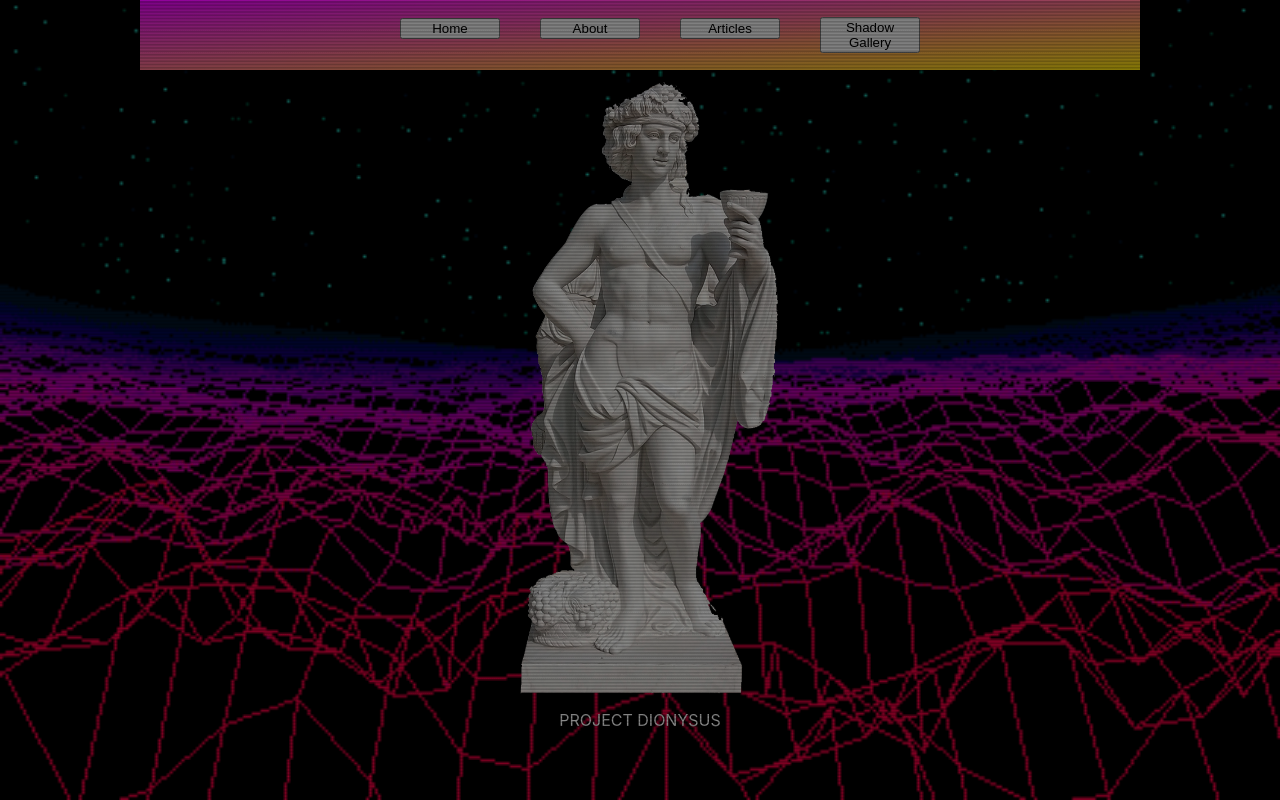
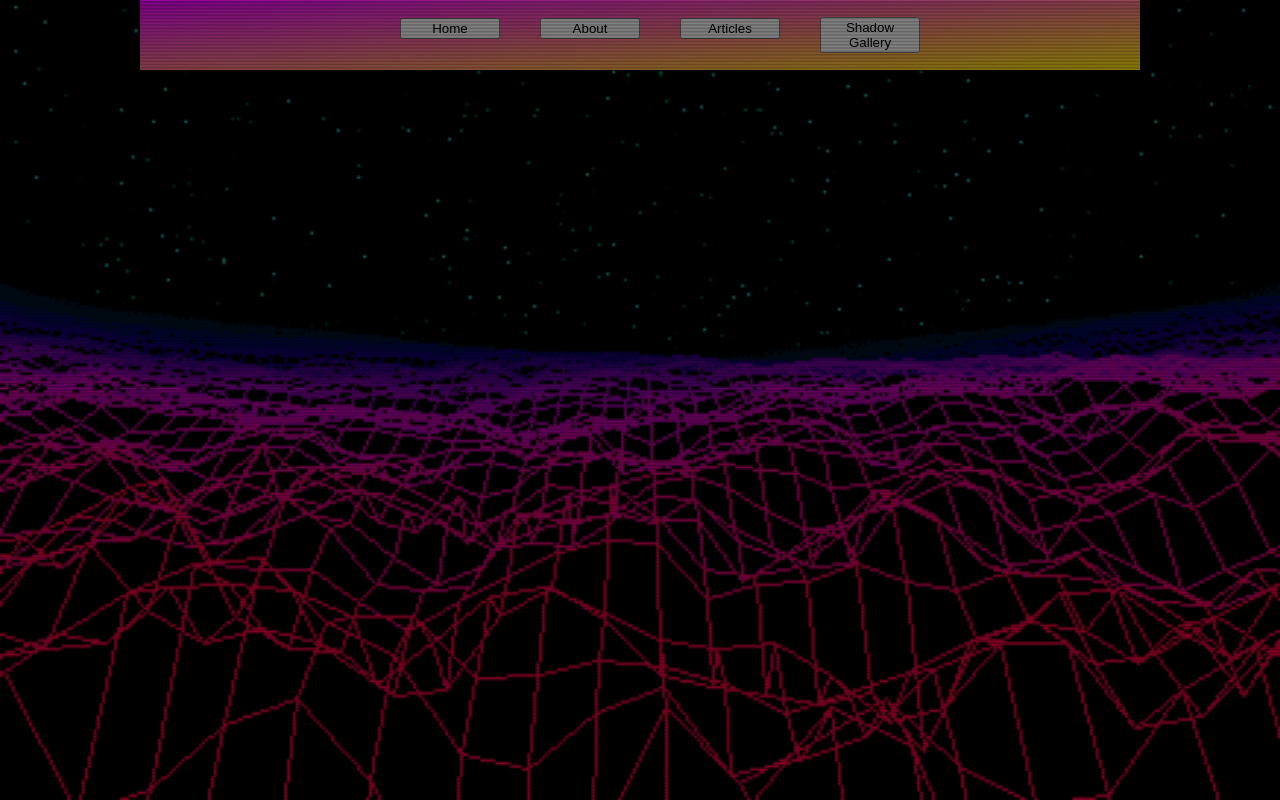
Before and after one commit to Eskaicito/project-dionysus, a React (Create React App) app: page / in a window 1280 px wide. Built offline with nearby package versions, Linux system fonts and the light colour scheme.

Commit message:
items folder added

```diff
--- a/src/components/banner/Banner.css
+++ b/src/components/banner/Banner.css
@@ -6,7 +6,7 @@
     height: 100vh;
     width: 100%;
 }
-.banner-container{
+/*.banner-container{
     width: 100%;
     height: 100%;
     position: absolute;
@@ -28,4 +28,4 @@
 img{
     max-width: 500vw;
     height: 80vh;
-}
+}*/
--- a/src/components/banner/Banner.js
+++ b/src/components/banner/Banner.js
@@ -3,13 +3,7 @@ import './Banner.css'
 const Banner = () =>{
     return(
         <>
-        <div className='container'>
-            <div className='banner'>
-                <div className='banner-container'>
-                <div className='logo'><img src='dionysus.png'></img>PROJECT DIONYSUS</div>
-                </div>
-            </div>
-        </div>
+        <div className='banner'></div>
         </>
     )
 }
```
Also changed, not shown: src/components/items/Items.css (added), src/components/items/Items.js (added), src/components/itemslist/ItemsList.css (added), src/components/itemslist/ItemsList.js (added).
